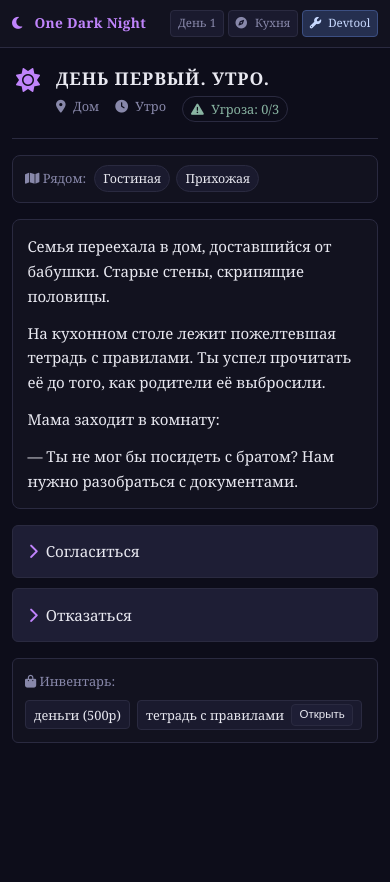
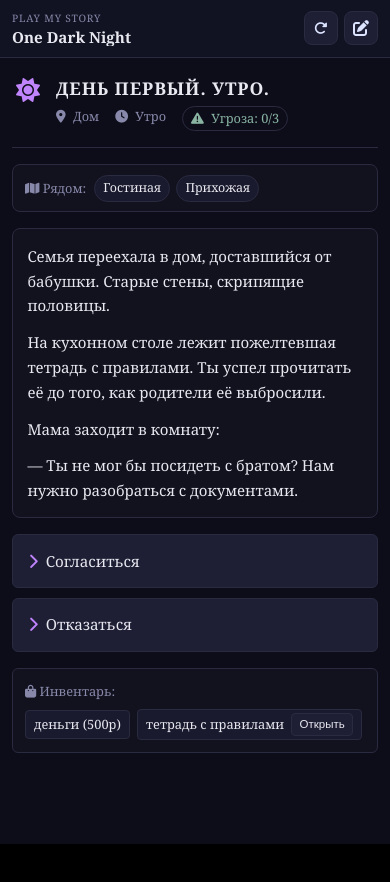
Before and after one commit to acrm/OneDarkNight, a React (Vite) app: page / in a window 390 px wide. Shown: the top 882 px of the page. After the commit the page ends 844 px from the top, so only its background shows below. Built offline with nearby package versions, Linux system fonts and the light colour scheme.

Commit message:
2026w15-0.21: rebrand to Play My Story with global mobile game-edit header

```diff
--- a/index.html
+++ b/index.html
@@ -9,7 +9,7 @@
     <meta name="apple-mobile-web-app-status-bar-style" content="black-translucent" />
     <link rel="apple-touch-icon" href="/icons.svg" />
     <link rel="icon" type="image/svg+xml" href="/favicon.svg" />
-    <title>One Dark Night</title>
+    <title>Play My Story</title>
   </head>
   <body>
     <div id="root"></div>
--- a/package.json
+++ b/package.json
@@ -1,6 +1,6 @@
 {
   "name": "one-dark-night",
-  "version": "2026w15-0.20",
+  "version": "2026w15-0.21",
   "private": true,
   "type": "module",
   "scripts": {
--- a/src/App.css
+++ b/src/App.css
@@ -1 +1,77 @@
-.app { min-height: 100vh; display: flex; flex-direction: column; }
+.app {
+	min-height: 100vh;
+	display: flex;
+	flex-direction: column;
+	background: var(--bg-deep);
+}
+
+.mobile-story-header {
+	position: sticky;
+	top: 0;
+	z-index: 30;
+	display: flex;
+	justify-content: space-between;
+	align-items: center;
+	gap: 0.6rem;
+	padding: 0.65rem 0.75rem;
+	border-bottom: 1px solid var(--border);
+	background: #111322;
+}
+
+.mobile-story-title-wrap {
+	display: flex;
+	flex-direction: column;
+	min-width: 0;
+}
+
+.platform-name {
+	font-size: 0.64rem;
+	letter-spacing: 0.08em;
+	text-transform: uppercase;
+	color: var(--text-dim);
+}
+
+.story-title {
+	margin: 0.08rem 0 0;
+	font-size: 0.95rem;
+	line-height: 1.2;
+	color: var(--text-primary);
+	white-space: nowrap;
+	overflow: hidden;
+	text-overflow: ellipsis;
+}
+
+.mobile-story-actions {
+	display: flex;
+	align-items: center;
+	gap: 0.4rem;
+	flex-shrink: 0;
+}
+
+.header-icon-btn {
+	width: 34px;
+	height: 34px;
+	border-radius: 8px;
+	border: 1px solid var(--border);
+	background: var(--btn-bg);
+	color: #dce4ff;
+	display: inline-flex;
+	align-items: center;
+	justify-content: center;
+	text-decoration: none;
+	cursor: pointer;
+}
+
+.header-icon-btn:hover,
+.header-icon-btn:focus {
+	background: var(--btn-hover);
+	border-color: #4b5f95;
+	outline: none;
+}
+
+.app-content {
+	flex: 1;
+	min-height: 0;
+	display: flex;
+	flex-direction: column;
+}
--- a/src/App.tsx
+++ b/src/App.tsx
@@ -1,13 +1,16 @@
 import './App.css';
 import { useSyncExternalStore } from 'react';
+import { useGameStore } from './application/gameStore';
 import { GamePage } from './presentation/pages/GamePage';
 import { DevtoolsPage } from './presentation/pages/DevtoolsPage';
 
-type AppRoute = 'game' | 'devtools';
+type AppRoute = 'game' | 'edit';
+
+const DEMO_STORY_TITLE = 'One Dark Night';
 
 const getRoute = (): AppRoute => {
   const hash = window.location.hash || '#/';
-  return hash.startsWith('#/devtools') ? 'devtools' : 'game';
+  return hash.startsWith('#/edit') || hash.startsWith('#/devtools') ? 'edit' : 'game';
 };
 
 const subscribeRoute = (onStoreChange: () => void): (() => void) => {
@@ -17,10 +20,41 @@ const subscribeRoute = (onStoreChange: () => void): (() => void) => {
 
 function App() {
   const route = useSyncExternalStore(subscribeRoute, getRoute, () => 'game');
+  const restart = useGameStore((state) => state.restart);
+  const isGameMode = route === 'game';
 
   return (
     <div className="app">
-      {route === 'devtools' ? <DevtoolsPage /> : <GamePage />}
+      <header className="mobile-story-header">
+        <div className="mobile-story-title-wrap">
+          <span className="platform-name">Play My Story</span>
+          <h1 className="story-title">{DEMO_STORY_TITLE}</h1>
+        </div>
+        <div className="mobile-story-actions">
+          {isGameMode ? (
+            <button
+              type="button"
+              className="header-icon-btn"
+              onClick={restart}
+              title="Начать историю заново"
+              aria-label="Начать историю заново"
+            >
+              <i className="fa-solid fa-rotate-right" />
+            </button>
+          ) : null}
+          <a
+            className="header-icon-btn"
+            href={isGameMode ? '#/edit' : '#/'}
+            title={isGameMode ? 'Перейти в режим редактирования' : 'Перейти в игровой режим'}
+            aria-label={isGameMode ? 'Перейти в режим редактирования' : 'Перейти в игровой режим'}
+          >
+            <i className={isGameMode ? 'fa-solid fa-pen-to-square' : 'fa-solid fa-play'} />
+          </a>
+        </div>
+      </header>
+      <div className="app-content">
+        {route === 'edit' ? <DevtoolsPage /> : <GamePage />}
+      </div>
     </div>
   );
 }
--- a/src/index.css
+++ b/src/index.css
@@ -15,5 +15,24 @@
   font-family: 'Georgia', 'Times New Roman', serif;
 }
 html, body { margin: 0; padding: 0; height: 100%; }
-body { background: var(--bg-deep); color: var(--text-primary); min-height: 100vh; line-height: 1.6; }
-#root { min-height: 100vh; display: flex; flex-direction: column; }
+body {
+  background: #000;
+  color: var(--text-primary);
+  min-height: 100vh;
+  line-height: 1.6;
+  display: flex;
+  justify-content: center;
+}
+#root {
+  min-height: 100vh;
+  display: flex;
+  flex-direction: column;
+  width: 100%;
+  max-width: 412px;
+  background: var(--bg-deep);
+  box-shadow: 0 0 30px rgba(0,0,0,0.8);
+  position: relative;
+  overflow-x: hidden;
+  /* Формируем контекст для position: fixed; чтобы модалки и хедер не "вылезали" за пределы телефона */
+  transform: translateZ(0);
+}
--- a/src/presentation/components/RulebookModal.css
+++ b/src/presentation/components/RulebookModal.css
@@ -15,9 +15,9 @@
   background: var(--bg-card);
   border: 1px solid var(--border);
   border-radius: 10px;
-  padding: 1rem 1rem 0.9rem;
   position: relative;
   box-shadow: 0 20px 60px rgba(0, 0, 0, 0.35);
+  padding: 0.85rem 0.85rem 0.8rem;
 }
 
 .rulebook-close {
@@ -41,8 +41,8 @@
 }
 
 .rulebook-header {
-  padding-right: 2.5rem;
   margin-bottom: 0.85rem;
+  padding-right: 2.2rem;
 }
 
 .rulebook-kicker {
@@ -80,9 +80,10 @@
 .rulebook-footer {
   margin-top: 0.85rem;
   display: flex;
-  align-items: center;
   justify-content: space-between;
   gap: 0.75rem;
+  flex-direction: column;
+  align-items: stretch;
 }
 
 .rulebook-nav-btn {
@@ -111,23 +112,5 @@
 .rulebook-page-indicator {
   color: var(--text-dim);
   font-size: 0.86rem;
+  text-align: center;
 }
-
-@media (max-width: 600px) {
-  .rulebook-modal {
-    padding: 0.85rem 0.85rem 0.8rem;
-  }
-
-  .rulebook-header {
-    padding-right: 2.2rem;
-  }
-
-  .rulebook-footer {
-    flex-direction: column;
-    align-items: stretch;
-  }
-
-  .rulebook-page-indicator {
-    text-align: center;
-  }
-}
--- a/src/presentation/pages/DevtoolsPage.css
+++ b/src/presentation/pages/DevtoolsPage.css
@@ -1,6 +1,6 @@
 /* ─── Page shell ──────────────────────────────────────────────── */
 .devtools-page {
-  height: 100dvh;
+  height: 100%;
   overflow: hidden;
   display: flex;
   flex-direction: column;
@@ -9,7 +9,7 @@
   font-family: inherit;
 }
 
-/* ─── Header ──────────────────────────────────────────────────── */
+/* ─── Toolbar ─────────────────────────────────────────────────── */
 .devtools-header {
   display: flex;
   align-items: center;
@@ -19,33 +19,6 @@
   padding: 0.35rem 1rem;
   background: #17172a;
   border-bottom: 1px solid #2a2a40;
-}
-
-.devtools-header-brand {
-  display: flex;
-  align-items: center;
-  gap: 0.6rem;
-}
-
-.devtools-link.subtle {
-  color: #7b7b9e;
-  text-decoration: none;
-  font-size: 0.85rem;
-  background: none;
-  border: none;
-  padding: 0;
-}
-
-.devtools-link.subtle:hover {
-  color: #c8c8f0;
-  background: none;
-}
-
-.devtools-title {
-  margin: 0;
-  font-size: 0.95rem;
-  white-space: nowrap;
-  color: #e8e8f8;
 }
 
 .devtools-header-controls {
--- a/src/presentation/pages/DevtoolsPage.tsx
+++ b/src/presentation/pages/DevtoolsPage.tsx
@@ -861,11 +861,7 @@ export function DevtoolsPage() {
 
   return (
     <div className="devtools-page">
-      <header className="devtools-header">
-        <div className="devtools-header-brand">
-          <a className="devtools-link subtle" href="#/">← В игру</a>
-          <h1 className="devtools-title">Atlas Devtool</h1>
-        </div>
+      <div className="devtools-header">
         <div className="devtools-header-controls">
           <label className="devtools-file-btn">
             PNG
@@ -883,7 +879,7 @@ export function DevtoolsPage() {
         <div className="devtools-header-actions">
           <button className="devtools-btn tiny danger" onClick={resetTool} type="button">Сброс</button>
         </div>
-      </header>
+      </div>
 
       {errorText ? <div className="devtools-error">{errorText}</div> : null}
 
--- a/src/presentation/pages/GamePage.css
+++ b/src/presentation/pages/GamePage.css
@@ -1,28 +1,3 @@
 .game-page { min-height: 100vh; display: flex; flex-direction: column; }
-.game-header { display: flex; justify-content: space-between; align-items: center; padding: 0.75rem 1rem; background: var(--bg-card); border-bottom: 1px solid var(--border); position: sticky; top: 0; z-index: 10; }
-.game-logo { font-size: 1rem; font-weight: 700; color: var(--text-accent); letter-spacing: 0.05em; }
-.game-logo i { margin-right: 0.5rem; }
-.header-badges { display: flex; gap: 0.4rem; align-items: center; }
-.day-badge { font-size: 0.8rem; color: var(--text-dim); background: var(--bg-hover); border: 1px solid var(--border); border-radius: 4px; padding: 0.2rem 0.5rem; }
-.room-badge { font-size: 0.8rem; color: var(--text-dim); background: var(--bg-hover); border: 1px solid var(--border); border-radius: 4px; padding: 0.2rem 0.5rem; }
-.room-badge i { margin-right: 0.3rem; }
-.devtools-badge {
-	font-size: 0.8rem;
-	color: #c8d9ff;
-	background: #252f4f;
-	border: 1px solid #3c4f82;
-	border-radius: 4px;
-	padding: 0.2rem 0.5rem;
-	text-decoration: none;
-}
-.devtools-badge i { margin-right: 0.25rem; }
-.devtools-badge:hover { background: #2f3d64; }
 .scene-error { color: var(--text-danger); padding: 2rem; text-align: center; }
 .game-page main { flex: 1; }
-
-@media (max-width: 600px) {
-	.game-header { padding: 0.65rem 0.75rem; }
-	.game-logo { font-size: 0.86rem; letter-spacing: 0.02em; }
-	.header-badges { gap: 0.25rem; }
-	.day-badge, .room-badge, .devtools-badge { font-size: 0.72rem; padding: 0.18rem 0.42rem; }
-}
--- a/src/presentation/pages/GamePage.tsx
+++ b/src/presentation/pages/GamePage.tsx
@@ -1,27 +1,18 @@
 import { useGameStore } from '../../application/gameStore';
 import { sceneMap } from '../../domain/scenes';
-import { ROOM_LABELS } from '../../domain/house';
 import { SceneCard } from '../components/SceneCard';
 import { GameOver } from '../components/GameOver';
 import { Victory } from '../components/Victory';
 import './GamePage.css';
 
 export function GamePage() {
-  const { currentSceneId, currentRoomId, alive, won } = useGameStore();
+  const { currentSceneId, alive, won } = useGameStore();
   if (!alive) return <GameOver />;
   if (won) return <Victory />;
   const scene = sceneMap.get(currentSceneId);
   if (!scene) return <div className="scene-error">Сцена не найдена: {currentSceneId}</div>;
   return (
     <div className="game-page">
-      <header className="game-header">
-        <span className="game-logo"><i className="fa-solid fa-moon" /> One Dark Night</span>
-        <div className="header-badges">
-          <span className="day-badge">День {scene.day}</span>
-          <span className="room-badge"><i className="fa-solid fa-compass" /> {ROOM_LABELS[currentRoomId]}</span>
-          <a className="devtools-badge" href="#/devtools"><i className="fa-solid fa-wrench" /> Devtool</a>
-        </div>
-      </header>
       <main><SceneCard scene={scene} /></main>
     </div>
   );
--- a/version.json
+++ b/version.json
@@ -1,6 +1,6 @@
 {
   "weekCode": "2026w15",
   "minor": 0,
-  "build": 20,
-  "currentVersion": "2026w15-0.20"
+  "build": 21,
+  "currentVersion": "2026w15-0.21"
 }
```
Also changed, not shown: src/presentation/components/SceneCard.css (+5 -13 lines), 4 other files (tests, documents, lock files or other folders).
